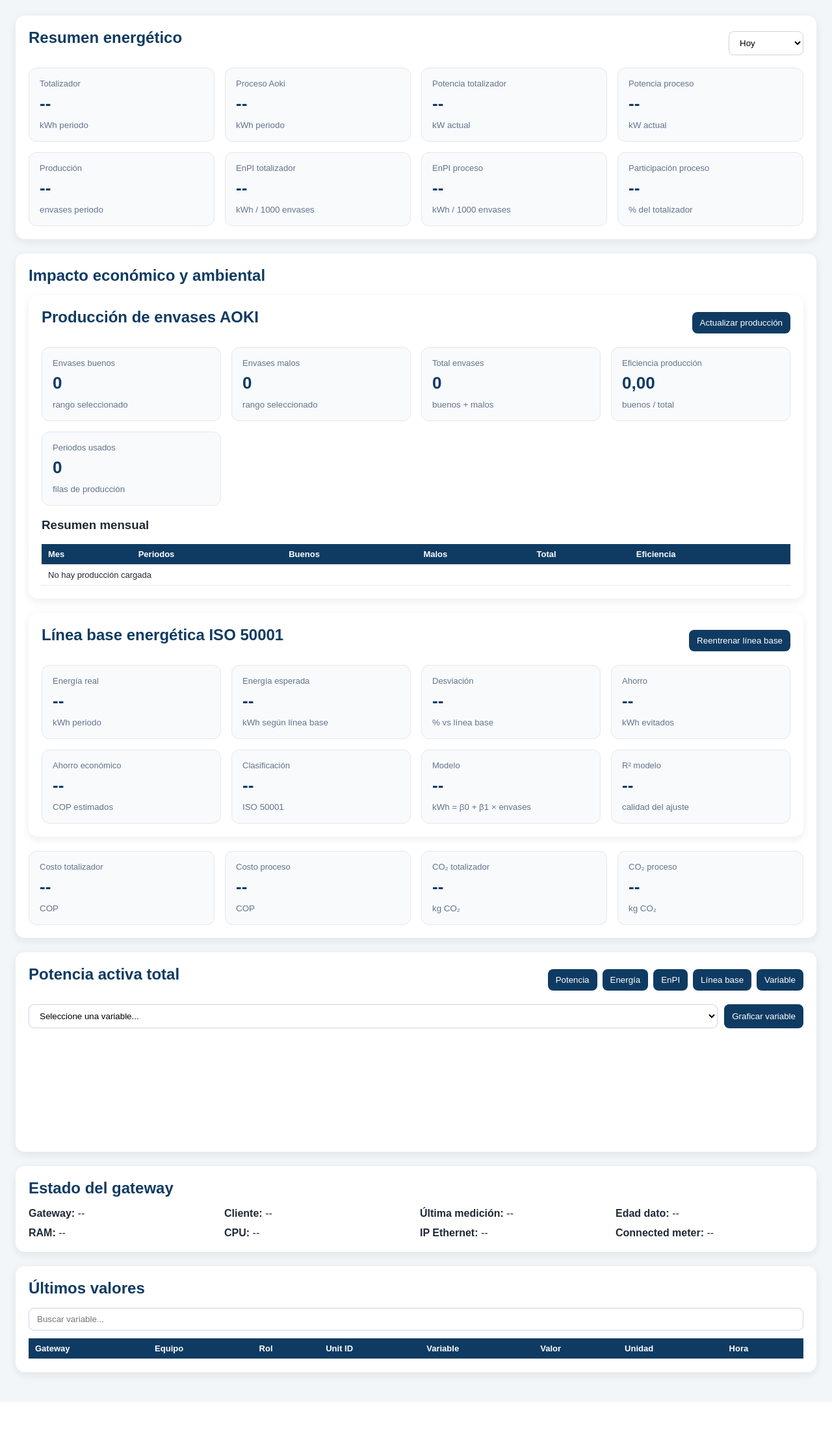
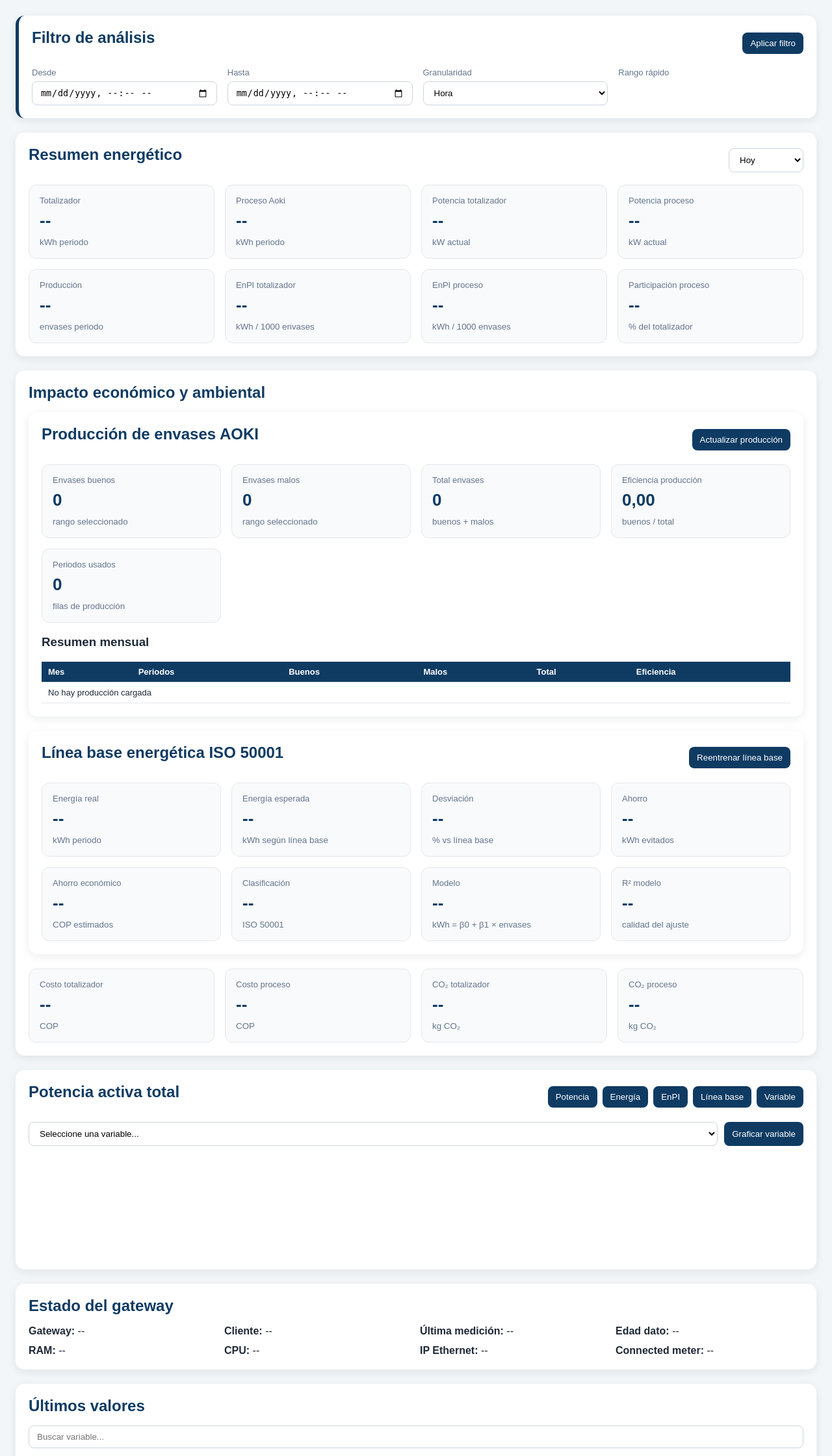
Before and after one commit to pyptec/scr, a Flask app: page /dashboard in a window 1280 px wide. Shown: the part 90-2330 px from the top of the page at 65% size. Before the commit the page ends 2216 px from the top, so only its background shows below. Run offline with Flask 3, Linux system fonts and the light colour scheme; data comes from the database, SQL or seed files in the repository; data that the repository does not hold is empty; a map, chart or similar area stays blank.

```diff
--- a/api/app.py
+++ b/api/app.py
@@ -524,6 +524,164 @@ def api_produccion_meses():
         "meses": rows
     })
 
+@app.route("/api/serie-agregada/<int:unit_id>")
+def api_serie_agregada(unit_id):
+    inicio = request.args.get("inicio", type=int)
+    fin = request.args.get("fin", type=int)
+    granularidad = request.args.get("granularidad", default="muestra")
+    gateway_id = request.args.get("gateway_id", type=int)
+    device_id = request.args.get("device_id")
+    source_type = request.args.get("source_type")
+
+    if not fin:
+        fin = int(time.time())
+
+    if not inicio:
+        inicio = fin - 86400
+
+    intervalo = None
+
+    if granularidad == "10min":
+        intervalo = 600
+    elif granularidad == "30min":
+        intervalo = 1800
+    elif granularidad == "hora":
+        intervalo = 3600
+    elif granularidad == "dia":
+        intervalo = 86400
+
+    conn = get_conn()
+    conn.row_factory = sqlite3.Row
+    cur = conn.cursor()
+
+    where = """
+        md.unit_id = ?
+        AND CAST(md.timestamp_utc AS INTEGER) >= ?
+        AND CAST(md.timestamp_utc AS INTEGER) <= ?
+    """
+
+    params = [int(unit_id), int(inicio), int(fin)]
+
+    if gateway_id:
+        where += " AND md.gateway_id = ?"
+        params.append(int(gateway_id))
+
+    if source_type:
+        where += " AND md.source_type = ?"
+        params.append(source_type)
+
+    if device_id:
+        where += " AND TRIM(md.device_id) = ?"
+        params.append(str(device_id))
+
+    # Energías acumuladas: se calculan por delta, no por promedio.
+    unidades_energia = [97, 98, 99, 100, 101, 102, 103, 104, 108, 112, 116]
+
+    if intervalo is None or granularidad == "muestra":
+        cur.execute(f"""
+            SELECT
+                CAST(md.timestamp_utc AS INTEGER) AS timestamp_utc,
+                md.gateway_id,
+                md.source_type,
+                NULLIF(TRIM(md.device_id), '') AS device_id,
+                md.unit_id,
+                u.name AS variable,
+                u.simbol AS simbolo,
+                md.valor
+            FROM mediciones_detalle md
+            LEFT JOIN unidades u
+                ON md.unit_id = u.unit_id
+            WHERE {where}
+            ORDER BY CAST(md.timestamp_utc AS INTEGER) ASC, md.id ASC
+            LIMIT 5000
+        """, params)
+
+        rows = [dict(r) for r in cur.fetchall()]
+        conn.close()
+
+        return jsonify({
+            "unit_id": unit_id,
+            "granularidad": granularidad,
+            "tipo_calculo": "muestra",
+            "total": len(rows),
+            "serie": rows
+        })
+
+    bucket_expr = f"CAST((CAST(md.timestamp_utc AS INTEGER) / {intervalo}) AS INTEGER) * {intervalo}"
+
+    if unit_id in unidades_energia:
+        # Para energía acumulada:
+        # consumo del bucket = max(valor) - min(valor)
+        cur.execute(f"""
+            SELECT
+                {bucket_expr} AS timestamp_utc,
+                md.gateway_id,
+                md.source_type,
+                NULLIF(TRIM(md.device_id), '') AS device_id,
+                md.unit_id,
+                u.name AS variable,
+                u.simbol AS simbolo,
+                MIN(CAST(md.valor AS REAL)) AS valor_min,
+                MAX(CAST(md.valor AS REAL)) AS valor_max,
+                ROUND(MAX(CAST(md.valor AS REAL)) - MIN(CAST(md.valor AS REAL)), 6) AS valor
+            FROM mediciones_detalle md
+            LEFT JOIN unidades u
+                ON md.unit_id = u.unit_id
+            WHERE {where}
+            GROUP BY
+                {bucket_expr},
+                md.gateway_id,
+                md.source_type,
+                NULLIF(TRIM(md.device_id), ''),
+                md.unit_id
+            ORDER BY timestamp_utc ASC
+            LIMIT 5000
+        """, params)
+
+        tipo_calculo = "delta_acumulado"
+
+    else:
+        # Para potencia, corriente, voltaje, FP, THD, temperatura:
+        # promedio por bucket.
+        cur.execute(f"""
+            SELECT
+                {bucket_expr} AS timestamp_utc,
+                md.gateway_id,
+                md.source_type,
+                NULLIF(TRIM(md.device_id), '') AS device_id,
+                md.unit_id,
+                u.name AS variable,
+                u.simbol AS simbolo,
+                ROUND(AVG(CAST(md.valor AS REAL)), 6) AS valor,
+                ROUND(MIN(CAST(md.valor AS REAL)), 6) AS valor_min,
+                ROUND(MAX(CAST(md.valor AS REAL)), 6) AS valor_max
+            FROM mediciones_detalle md
+            LEFT JOIN unidades u
+                ON md.unit_id = u.unit_id
+            WHERE {where}
+            GROUP BY
+                {bucket_expr},
+                md.gateway_id,
+                md.source_type,
+                NULLIF(TRIM(md.device_id), ''),
+                md.unit_id
+            ORDER BY timestamp_utc ASC
+            LIMIT 5000
+        """, params)
+
+        tipo_calculo = "promedio"
+
+    rows = [dict(r) for r in cur.fetchall()]
+    conn.close()
+
+    return jsonify({
+        "unit_id": unit_id,
+        "granularidad": granularidad,
+        "tipo_calculo": tipo_calculo,
+        "total": len(rows),
+        "serie": rows
+    })
+
 if __name__ == "__main__":
     app.run(
         host="0.0.0.0",
--- a/static/css/dashboard.css
+++ b/static/css/dashboard.css
@@ -216,3 +216,37 @@ tr:hover {
         align-items: flex-start;
     }
 }
+
+.filtros-panel {
+    border-left: 5px solid #0f3b63;
+}
+
+.filtros-grid {
+    display: grid;
+    grid-template-columns: repeat(4, minmax(180px, 1fr));
+    gap: 16px;
+}
+
+.filtros-grid label {
+    display: block;
+    font-size: 13px;
+    color: #64748b;
+    margin-bottom: 6px;
+}
+
+.filtros-grid input,
+.filtros-grid select {
+    width: 100%;
+}
+
+@media (max-width: 900px) {
+    .filtros-grid {
+        grid-template-columns: repeat(2, 1fr);
+    }
+}
+
+@media (max-width: 640px) {
+    .filtros-grid {
+        grid-template-columns: 1fr;
+    }
+}
--- a/templates/dashboard.html
+++ b/templates/dashboard.html
@@ -24,6 +24,41 @@
 </header>
 
 <main class="contenedor">
+
+    <section class="panel filtros-panel">
+        <div class="panel-header">
+            <h2>Filtro de análisis</h2>
+            <button onclick="aplicarFiltroManual()">Aplicar filtro</button>
+        </div>
+
+        <div class="filtros-grid">
+            <div>
+                <label>Desde</label>
+                <input type="datetime-local" id="fechaInicioManual">
+            </div>
+
+            <div>
+                <label>Hasta</label>
+                <input type="datetime-local" id="fechaFinManual">
+            </div>
+
+            <div>
+                <label>Granularidad</label>
+                <select id="granularidad">
+                    <option value="muestra">Muestra real</option>
+                    <option value="10min">10 minutos</option>
+                    <option value="30min">30 minutos</option>
+                    <option value="hora" selected>Hora</option>
+                    <option value="dia">Día</option>
+                </select>
+            </div>
+
+            <div>
+                <label>Rango rápido</label>
+
+            </div>
+        </div>
+    </section>
 
     <section class="panel">
         <div class="panel-header">
```
